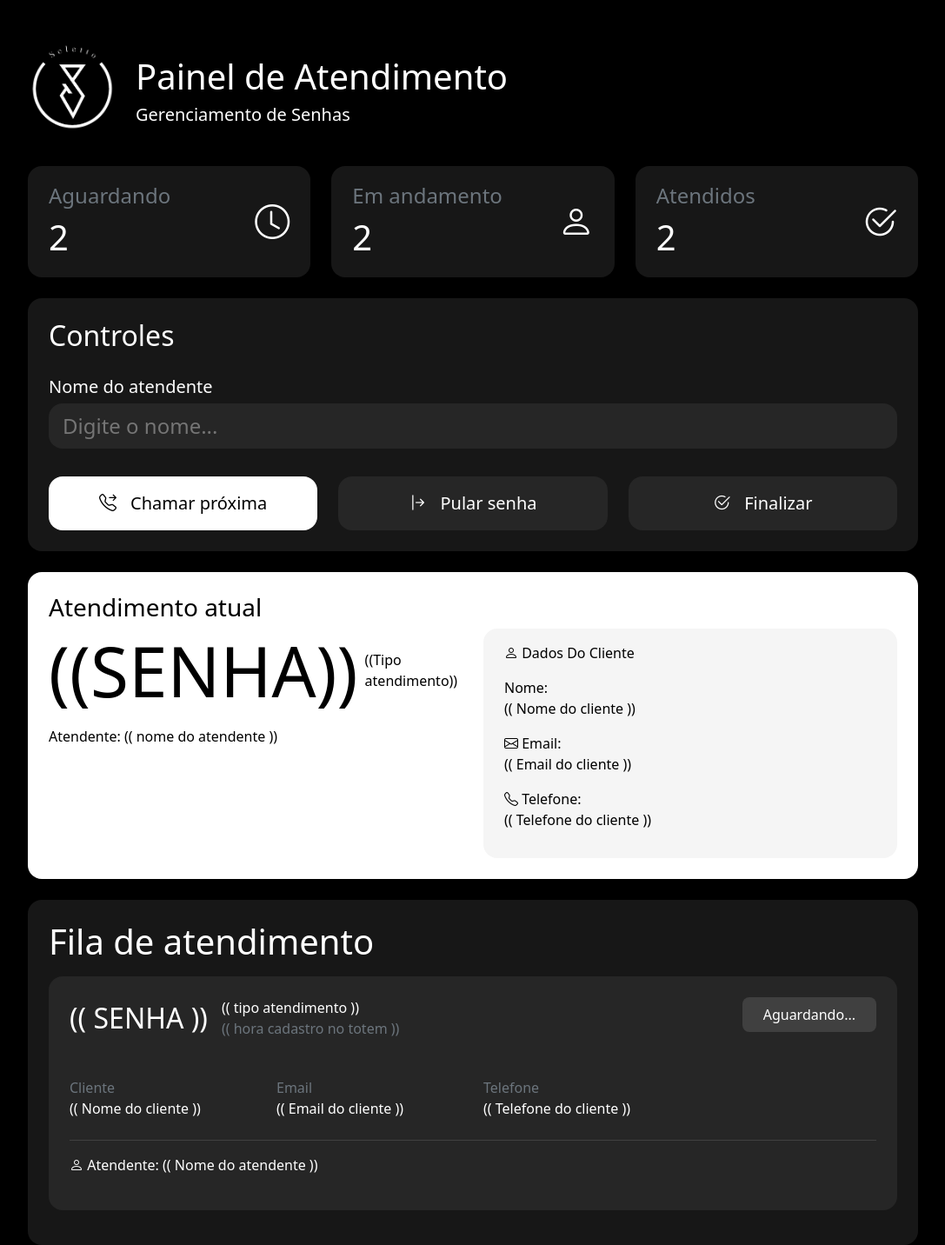
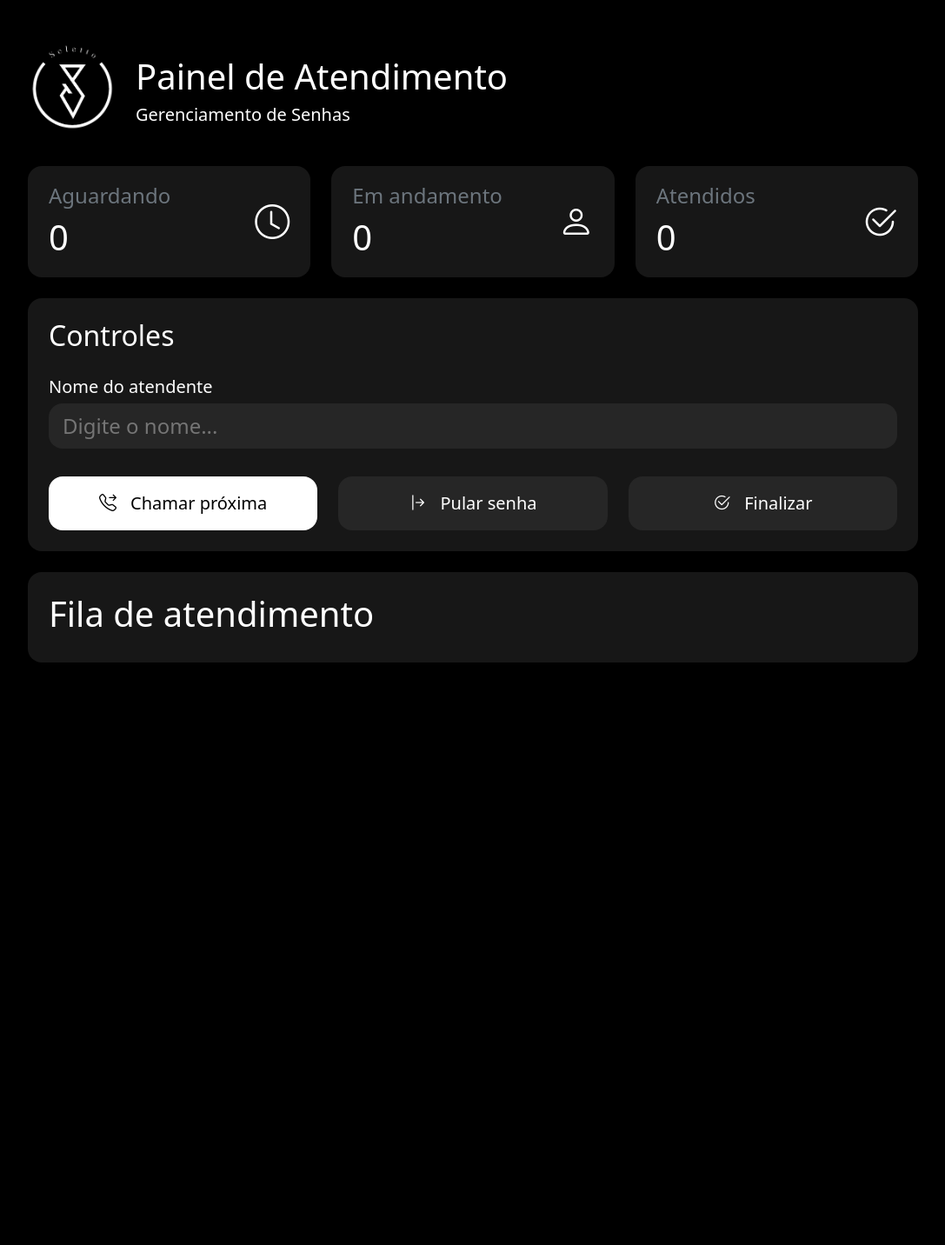
Before and after one commit to MateusFeitosa01/selettoTernos, a Django app: page /paineis/ in a window 1280 px wide. Shown: the whole page at 87% size, without its empty margins (96-1183 px from the left). After the commit the page ends 762 px from the top, so only its background shows below. Run offline with Django 4.2, Linux system fonts and the light colour scheme; some libraries are stand-ins or nearby versions.

Commit message:
juntando com dados reais

```diff
--- a/core/templates/adminSeletto/dashboard.html
+++ b/core/templates/adminSeletto/dashboard.html
@@ -25,7 +25,7 @@ Painel Seletto
                             Aguardando
                         </p>
                         <p class="fs-1 mb-0">
-                            2
+                            {{ aguardando| default:0 }}
                         </p>
                     </div>
                     <div>
@@ -43,7 +43,7 @@ Painel Seletto
                             Em andamento
                         </p>
                         <p class="fs-1 mb-0">
-                            2
+                            {{ em_atendimento|default:0 }}
                         </p>
                     </div>
                     <div>
@@ -61,7 +61,7 @@ Painel Seletto
                             Atendidos
                         </p>
                         <p class="fs-1 mb-0">
-                            2
+                            {{ atendidos|default:0 }}
                         </p>
                     </div>
                     <div>
@@ -116,6 +116,7 @@ Painel Seletto
         </div>
     </div>
 
+    {% if senha_atual %}
     <div class="bg-white text-black py-4 px-4 rounded-4 mb-4">
         <h1 class="fs-3">Atendimento atual</h1>
 
@@ -123,11 +124,15 @@ Painel Seletto
             <div class="col-6">
                 <div class="d-flex flex-column gap-2">
                     <div class="d-flex gap-2">
-                        <h1 class="p-0" style="font-size: 5em;">((SENHA))</h1>
+                        <h1 class="p-0" style="font-size: 5em;">
+                            {{ senha_atual.codigo }}
+                        </h1>
+
                         <div class="mt-4">
-                            <p>((Tipo atendimento))</p>
+                            <p>{{ senha_atual.categoria.nome }}</p>
                         </div>
                     </div>
+
                     <div>
                         <p>Atendente: (( nome do atendente ))</p>
                     </div>
@@ -135,63 +140,74 @@ Painel Seletto
             </div>
 
             <div class="col-6">
-                <div  class="rounded-4 py-3 px-4" style="background-color: rgb(245, 245, 245);">
-                    <p><i class="bi bi-person"></i> Dados Do Cliente</p>
+                <div class="rounded-4 py-3 px-4"
+                    style="background-color: rgb(245, 245, 245);">
+
+                    <p>
+                        <i class="bi bi-person"></i>
+                        Dados Do Cliente
+                    </p>
+
                     <div class="mt-2">
                         <div>
                             <span>Nome:</span>
-                            <p>(( Nome do cliente ))</p>
+                            <p>{{ senha_atual.cliente_nome }}</p>
                         </div>
+
                         <div>
                             <span><i class="bi bi-envelope"></i> Email:</span>
-                            <p>(( Email do cliente ))</p>
+                            <p>{{ senha_atual.cliente_email }}</p>
                         </div>
+
                         <div>
                             <span><i class="bi bi-telephone"></i> Telefone:</span>
-                            <p>(( Telefone do cliente ))</p>
+                            <p>{{ senha_atual.cliente_telefone }}</p>
                         </div>
                     </div>
                 </div>
             </div>
         </div>
-
     </div>
+    {% endif %}
 
     <div class=" py-4 px-4 rounded-4 text-white" style="background-color: rgb(23, 23, 23);">
         <h1 class="">Fila de atendimento</h1>
 
+        {% for senha in fila %}
         <div class="px-4 py-4 rounded-4 my-3" style="background-color: rgb(38, 38, 38); ">
             <div class="d-flex justify-content-between align-items-start">
                 <div class="d-flex justify-content-between align-items-center gap-3">
-                    <p class="fs-2">(( SENHA ))</p>
+                    <p class="fs-2">{{ senha.codigo }}</p>
                     <div class="d-flex flex-column justify-content-center ">
-                        <p><span class="fs-6">(( tipo atendimento ))</span> <br>
-                            <span class="text-secondary">(( hora cadastro no totem ))</span>
+                        <p><span class="fs-6">{{ senha.categoria.nome }}</span> <br>
+                            <span class="text-secondary">{{ senha.criada_em|date:"H:i" }}</span>
                         </p>
 
                     </div>
                 </div>
                 <div class=" rounded-3 py-2 px-4 d-flex justify-content-center align-items-center" style="background-color: rgb(64, 64, 64);">
-                    <span>Aguardando...</span>
+                    <span>
+                    {{ senha.status|title }}
+                </span>
                 </div>
             </div>
             <div class="row g-4 my-1">
                 <div class="col-3">
                     <div class="d-flex flex-column">
                         <span class="text-secondary">Cliente</span>
-                        <span>(( Nome do cliente ))</span>
+                        <span>{{ senha.cliente_nome }}</span>
                     </div>
                 </div>
                 <div class="col-3">
                     <div class="d-flex flex-column">
                         <span class="text-secondary">Email</span>
-                        <span>(( Email do cliente ))</span>
+                        <span>{{ senha.cliente_email }}</span>
                     </div>
                 </div>
                 <div class="col-3">
                     <div class="d-flex flex-column">
                         <span class="text-secondary">Telefone</span>
-                        <span>(( Telefone do cliente ))</span>
+                        <span>{{ senha.cliente_telefone }}</span>
                     </div>
                 </div>
             </div>
@@ -200,6 +216,7 @@ Painel Seletto
                 <p class="mt-3"><i class="bi bi-person"></i> Atendente: (( Nome do atendente ))</p>
             </div>
         </div>
+        {% endfor %}
 
 
     </div>
--- a/core/templates/display/painel_fila.html
+++ b/core/templates/display/painel_fila.html
@@ -22,7 +22,7 @@ Display
                         {{ senha_atual.tipo }}
                     </p>
                 {% else %}
-                    <p class="text-secondary" style="font-size: 4em;">
+                    <p class="text-secondary p-3" style="font-size: 4em; ">
                         Aguardando próximo atendimento...
                     </p>
                 {% endif %}
--- a/core/templates/totem/senha_gerada.html
+++ b/core/templates/totem/senha_gerada.html
@@ -14,8 +14,8 @@ Preencha seus dados
         </div>
         <div class="d-flex flex-column">
             <div class="d-flex flex-column justify-content-center align-items-center bg-white text-black rounded-4" style="padding: 50px;">
-                <h1 style="font-size: 150px;">PR002</h1>
-                <p style="font-size: 32px;" class="text-secondary">{{tipo}}</p>
+                <h1 style="font-size: 150px;">{{ codigo }}</h1>
+                <p style="font-size: 32px;" class="text-secondary">{{ tipo }}</p>
             </div>
             <div class="d-grid gap-3 mt-4 flex ">
                 <a href="{% url 'acompanhar_fila' %}" class="btn btn-light btn-lg rounded-4 py-3 fs-5">
```
Also changed, not shown: core/templates/totem/acompanhar_fila.html (+6 -6 lines), core/views.py (+84 -0 lines), db.sqlite3.
